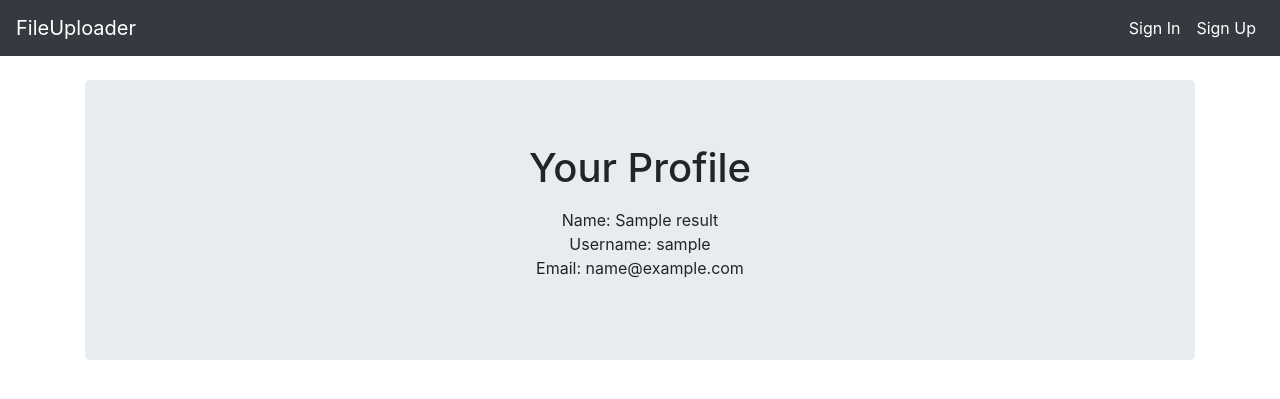
After one commit to SamanAttar/FileUploader, a Flask app: template templates/profile.html in a window 1280 px wide. The commit adds this page. Shown: the top 399 px of the page. Run offline with Flask 2, Linux system fonts and the light colour scheme; the template is opened without the code that fills it: most values are stand-ins (such as "Sample title", 1, 10 or a date in 2020); some libraries are stand-ins or nearby versions.

Commit message:
Add Profile Page

```diff
--- /dev/null
+++ b/templates/profile.html
@@ -0,0 +1,12 @@
+{% extends 'layout.html' %}
+
+{% block body %}
+  <div class="jumbotron text-center">
+    <h1> Your Profile </h1>
+    <p class="lead">
+      <div> Name:     {{result.name}}</div>
+      <div> Username: {{result.username}}</div>
+      <div> Email:    {{result.email}}</div>
+    </p>
+  <div>
+{% endblock %}
```
Also changed, not shown: templates/dashboard.html (+1 -10 lines).
